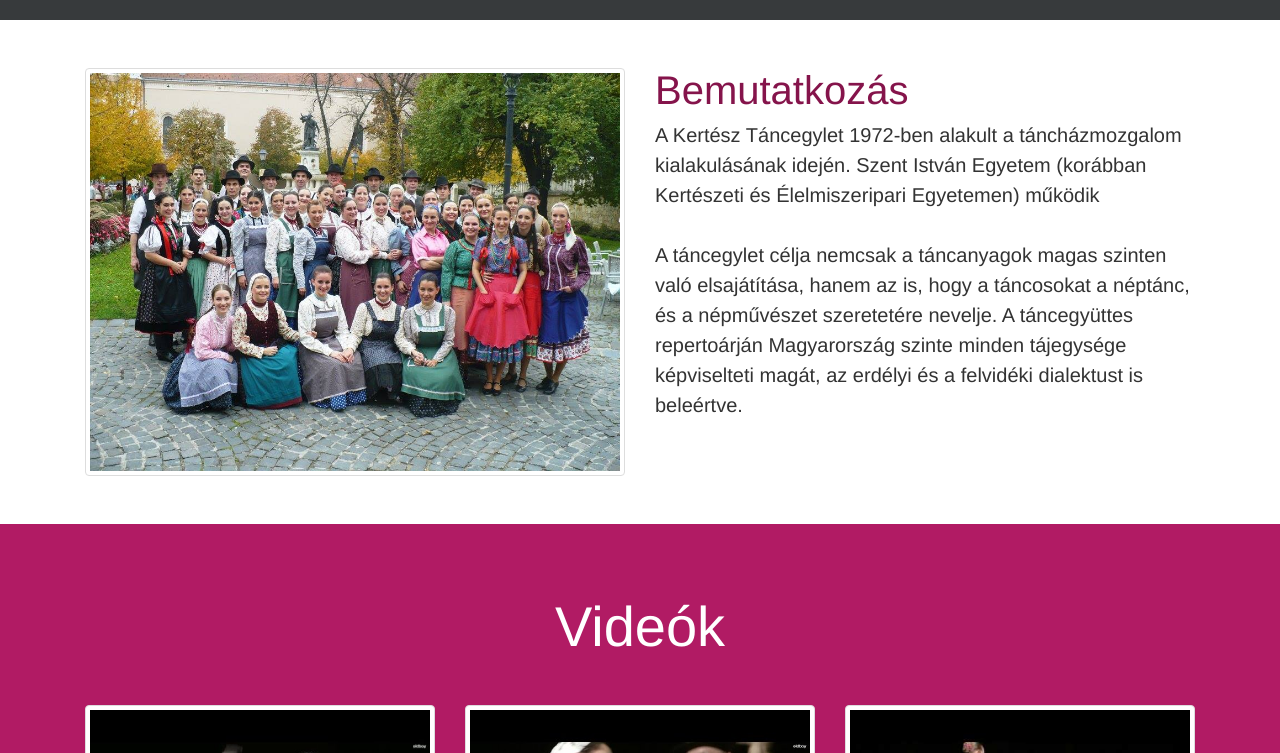
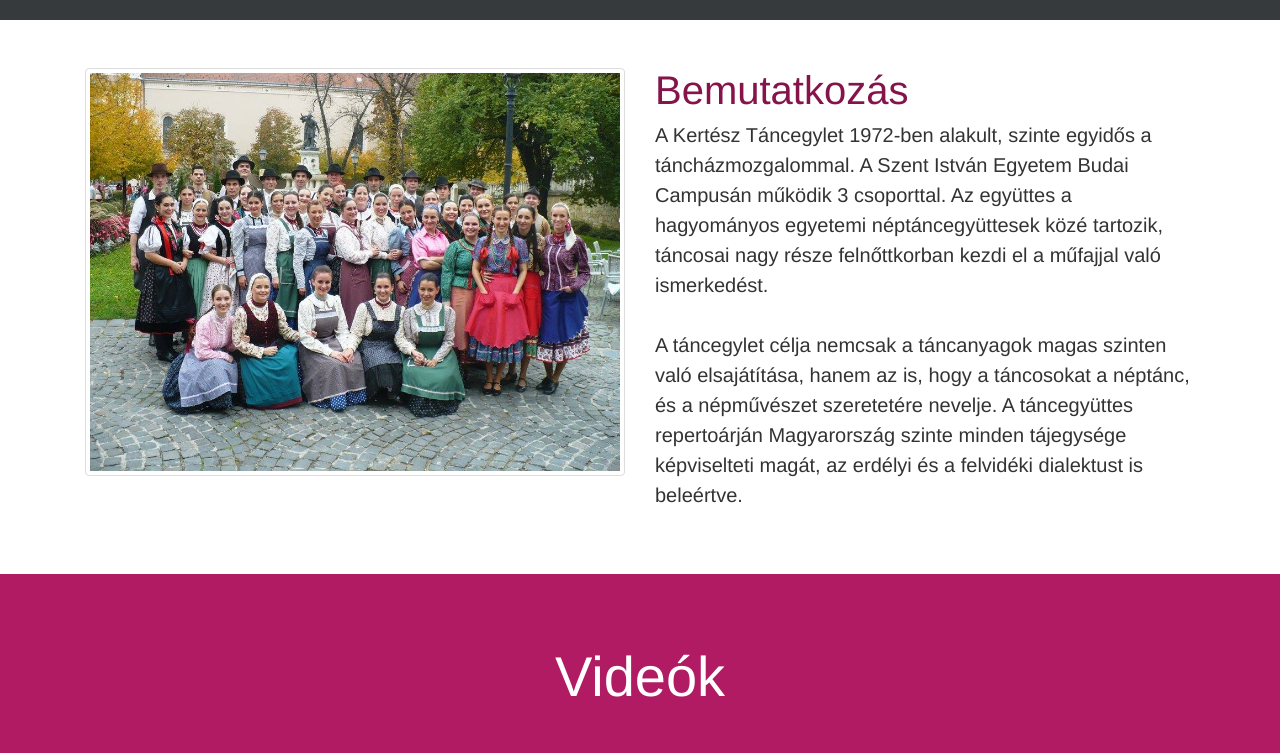
Before and after one commit to kertesztancegylet/kertesztancegylet.github.io, a plain HTML site: page index.html in a window 1280 px wide. Shown: the part 820-1573 px from the top of the page. Drawn offline with nearby package versions, Linux system fonts and the light colour scheme; grey boxes are pictures that could not be loaded.

Commit message:
Update index.html

```diff
--- a/index.html
+++ b/index.html
@@ -60,8 +60,7 @@
             <div class="col-md-6">
                 <h1 class="text-primary">Bemutatkozás</h1>
                 <h3></h3>
-                <p class="lead">A Kertész Táncegylet 1972-ben alakult a táncházmozgalom kialakulásának idején. Szent István Egyetem (korábban Kertészeti és Élelmiszeripari Egyetemen)
-                    működik<br/>
+                <p class="lead">A Kertész Táncegylet 1972-ben alakult, szinte egyidős a táncházmozgalommal. A Szent István Egyetem Budai Campusán működik 3 csoporttal. Az együttes a hagyományos egyetemi néptáncegyüttesek közé tartozik, táncosai nagy része felnőttkorban kezdi el a műfajjal való ismerkedést.<br/>
                     <br>A táncegylet célja nemcsak a táncanyagok magas szinten való elsajátítása, hanem az is, hogy a táncosokat a néptánc, és a népművészet
                     szeretetére nevelje. A táncegyüttes repertoárján Magyarország szinte minden tájegysége képviselteti magát, az erdélyi és a felvidéki
                     dialektust is beleértve.
```
